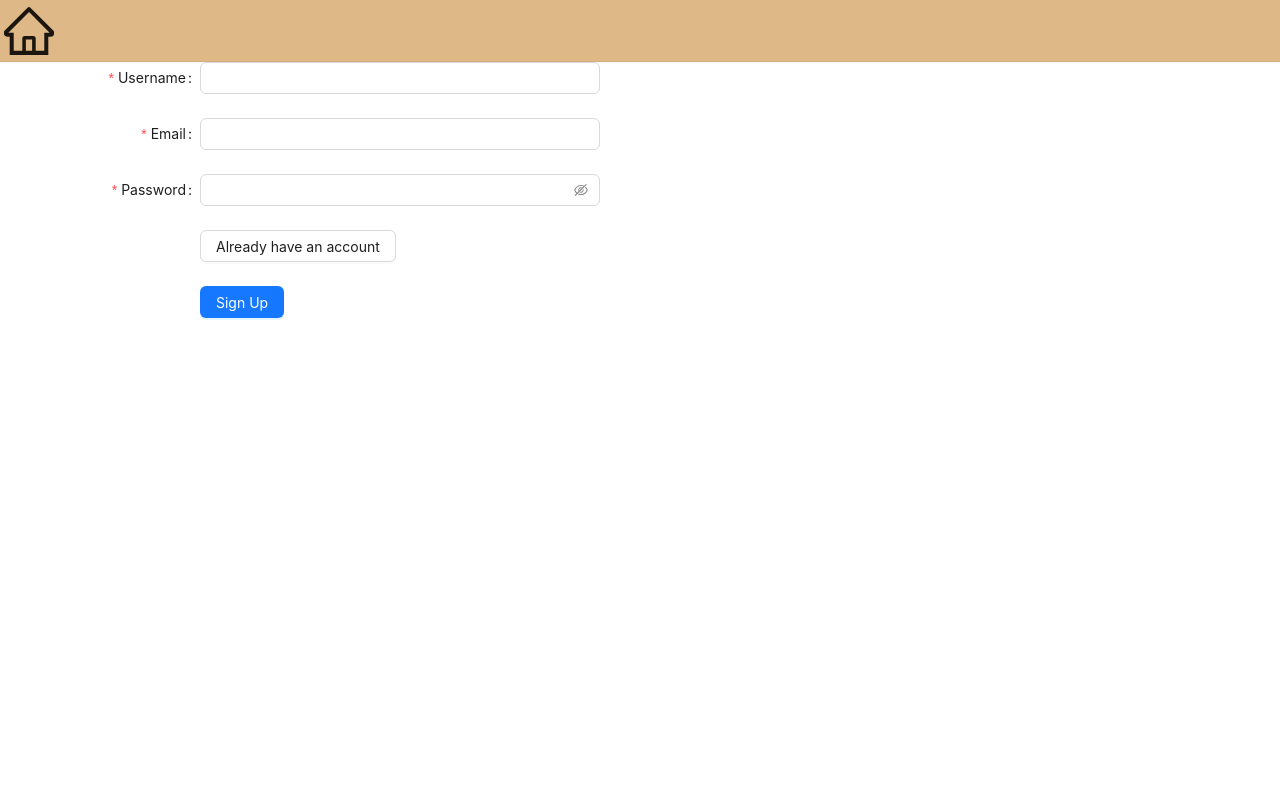
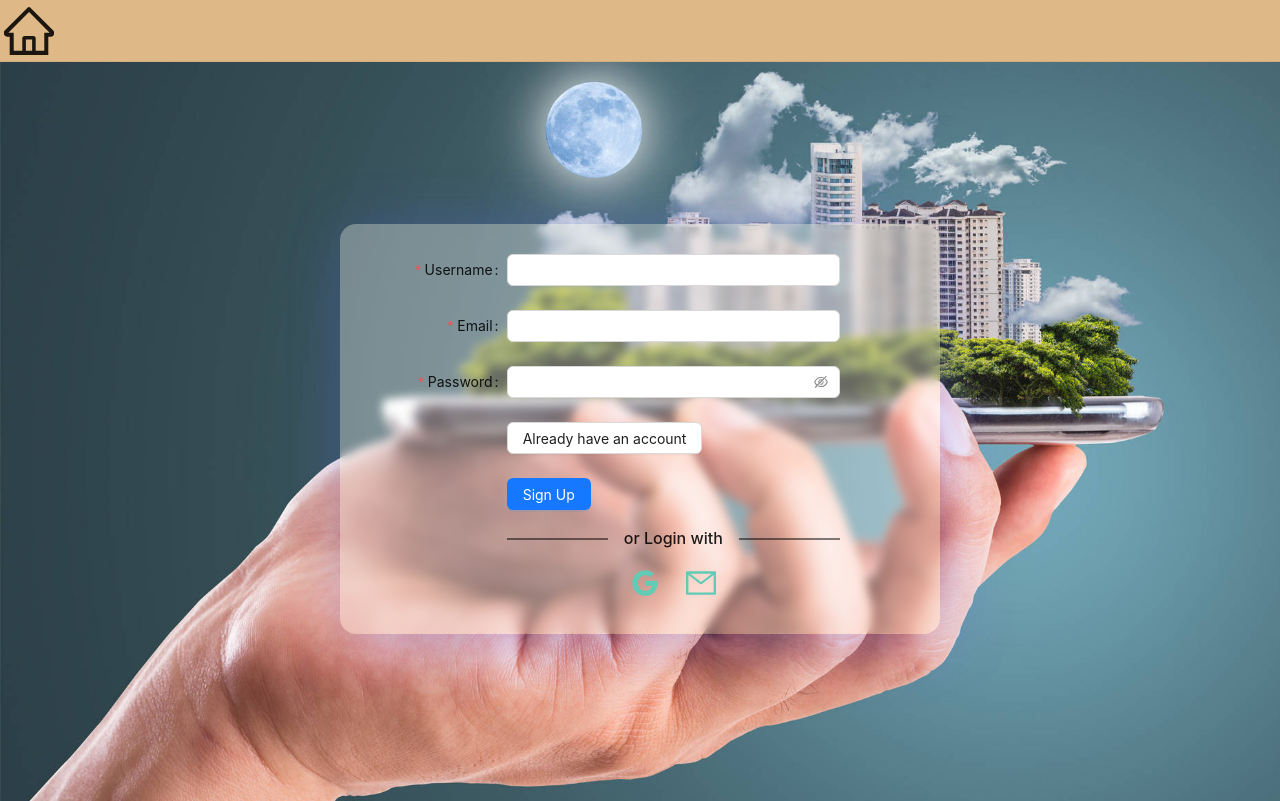
Before and after one commit to list-mist/real-estate-UI, a React (Create React App) app: page / in a window 1280 px wide. Built offline with nearby package versions, Linux system fonts and the light colour scheme.

Commit message:
improved login signup page

```diff
--- a/public/index.html
+++ b/public/index.html
@@ -24,7 +24,7 @@
       work correctly both with client-side routing and a non-root public URL.
       Learn how to configure a non-root public URL by running `npm run build`.
     -->
-    <title>React App</title>
+    <title>Login-SignUp</title>
   </head>
   <body>
     <noscript>You need to enable JavaScript to run this app.</noscript>
--- a/src/App.tsx
+++ b/src/App.tsx
@@ -3,11 +3,13 @@ import logo from './logo.svg';
 import './App.css';
 import LoginAndSignUp from './Components/UserAuth/LoginAndSignUp';
 import Header from './Components/Header';
+import LandingPage from './Components/LandingPage';
 
 function App() {
   return (
     <><Header />
     <LoginAndSignUp />
+     {/* <LandingPage/> */}
     </>
   );
 }
--- a/src/Components/Header.tsx
+++ b/src/Components/Header.tsx
@@ -5,9 +5,10 @@ import { DribbbleSquareOutlined,
 } from "@ant-design/icons"
 
 import styled from "styled-components"
+
 const StyledHomeOutlined = styled(HomeOutlined)`
  padding : 2px;
- font-size:50px;
+ font-size: 50px;
 `;
 const StyledAnchor = styled(Anchor)`
   display: block;
--- a/src/Components/UserAuth/LoginAndSignUp.tsx
+++ b/src/Components/UserAuth/LoginAndSignUp.tsx
@@ -1,6 +1,26 @@
 import React, { useState } from "react"
-import {Form, Button, Checkbox, Input} from "antd";
+import {Form, Button, Checkbox, Input, Divider} from "antd";
 import { useForm } from "antd/lib/form/Form";
+import "./LoginSignup.css";
+import styled from "styled-components";
+import img from "./images/image1.jpg";
+import { GoogleOutlined, MailOutlined } from "@ant-design/icons";
+
+
+const StyledDiv = styled.div`
+    display: flex;
+    justify-content: center;
+    align-items: center;
+    margin-top: -5px;
+    width: 100%;
+    height: 93vh;
+    background-image: url(${img});
+    background-size: cover;
+`
+const StyledForm = styled.form`
+  background-color: rgba(255,255,255,0.33) ;
+  box-shadow: 0px 8px 32px 0 rgba(0,0,255,0.33);
+`
 
 export type FieldType = {
     username : String,
@@ -11,7 +31,10 @@ export type FieldType = {
 }
 
 const LoginAndSignUp : React.FC = () =>{
-   const[form] = useForm();
+
+
+
+   const[form,] = useForm();
    const [login, setLogin] = useState<Boolean>(false)
 
    const onFinish = () =>{
@@ -20,12 +43,13 @@ const LoginAndSignUp : React.FC = () =>{
    }
 
    return <>
-   <Form
+  <StyledDiv style={{backgroundImage:"./images/image1.jpg"}}>
+   <Form className="form"
     name="basic"
     form={form}
     labelCol={{ span: 8 }}
     wrapperCol={{ span: 16 }}
-    style={{ maxWidth: 600 }}
+    style={{ maxWidth: 600 ,}}
     initialValues={{ remember: true }}
     onFinish={onFinish}
     autoComplete="off"
@@ -65,6 +89,7 @@ const LoginAndSignUp : React.FC = () =>{
     </Form.Item>
     : ""}
     <Form.Item wrapperCol={{offset : 8, span : 10}}>
+
         <Button onClick={() => {
           if(login) setLogin(false)
           else{
@@ -79,9 +104,16 @@ const LoginAndSignUp : React.FC = () =>{
       <Button type="primary" htmlType="submit">
         {login ? "Login" : "Sign Up"}
       </Button>
+      <Divider style={{borderColor:"black"}}>or Login with</Divider>
+      <div className="icons">
+        <GoogleOutlined className="google" />
+        <MailOutlined className="google"/>
+      </div>
     </Form.Item>
   </Form>
+  </StyledDiv>
    </>
 }
 
+
 export default LoginAndSignUp;
```
Also changed, not shown: 1 other file (tests, documents, lock files or other folders).
